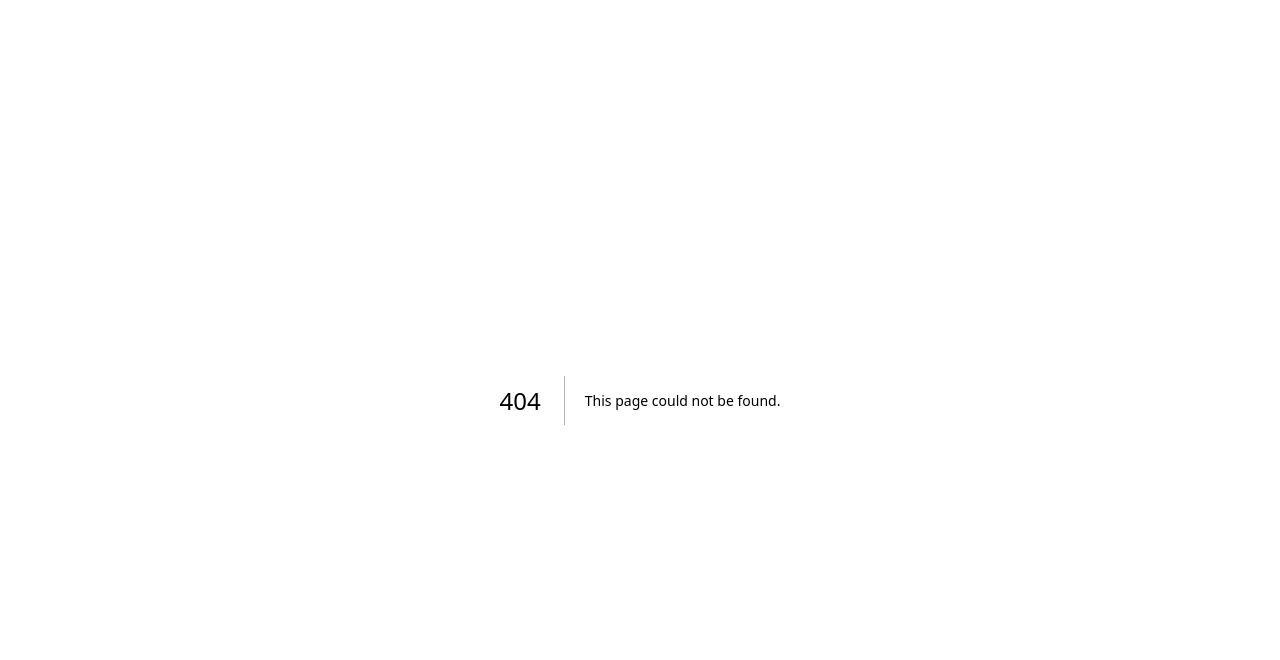
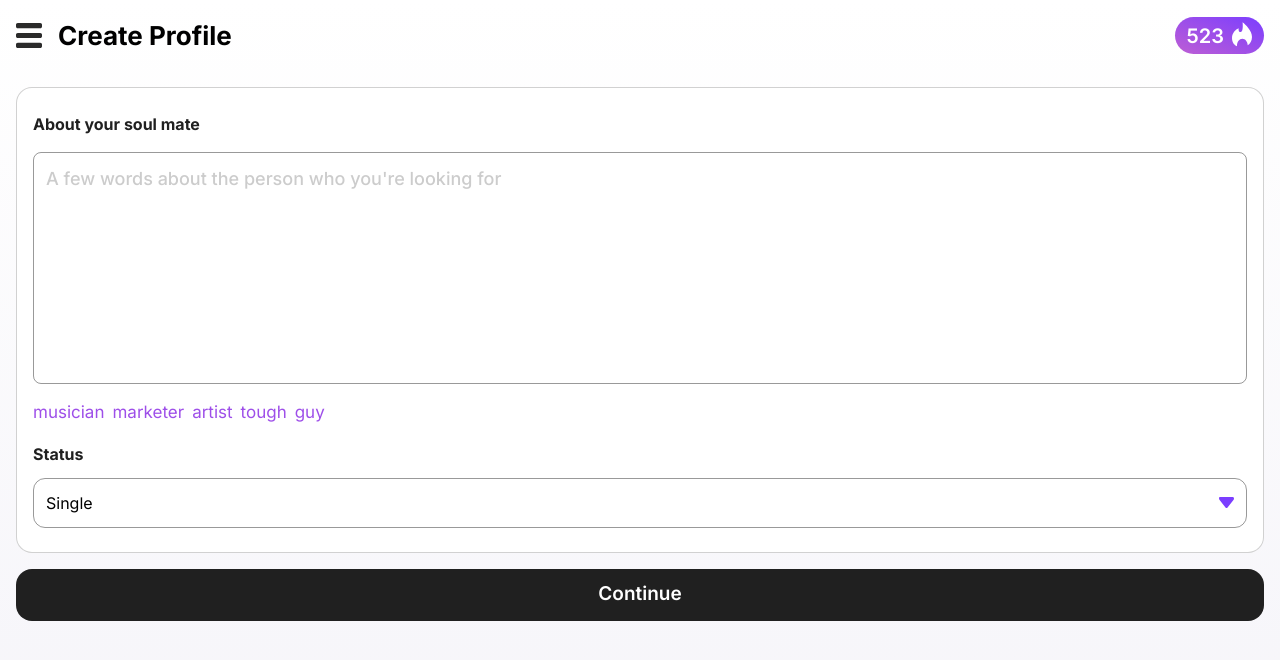
Before and after one commit to kuzcode/testpaybystars, a Next.js app: page /profile in a window 1280 px wide. Before the commit this address had no page. Shown: the top 660 px of the page. Built offline with nearby package versions, Linux system fonts and the light colour scheme.

Commit message:
[completed]: profile page ui

```diff
--- /dev/null
+++ b/src/app/menu/page.tsx
@@ -0,0 +1,29 @@
+'use client'
+
+import Image from 'next/image'
+import Link from 'next/link'
+import { useRouter } from 'next/navigation'
+import React from 'react'
+
+const Menu = () => {
+    const pages = ['profile', 'settings', 'search', 'favorites', 'wallet']
+    const router = useRouter()
+
+    const goBack = () => router.back()
+
+    return (
+        <div className='w-screen h-screen flex items-center justify-center'>
+            <button onClick={goBack}><Image src={'/icons/blackClose.svg'} width={60} height={60} alt="close" className='absolute top-[40px] left-1/2 -translate-x-1/2' /></button>
+            <div className='flex flex-col space-y-10 text-center w-full'>
+                {pages.map((page) => {
+                    return <div key={page} className='relative'>
+                        <Link href={`/${page}`} className='!w-[200px] text-[#202020] font-bold capitalize text-[28px] bg-white px-12 relative z-[99]'>{page}</Link>
+                        {/* <div className='bg-primary h-[4px] w-full absolute top-1/2 -translate-y-1/2 z-[10]' /> */}
+                    </div>
+                })}
+            </div>
+        </div>
+    )
+}
+
+export default Menu
--- a/src/app/page.tsx
+++ b/src/app/page.tsx
@@ -1,18 +1,25 @@
 import { UserProfileShowcase } from "@/widgets/userProfileShowcase";
 import { BottomNavigationBar } from "@/widgets/bottomNavigationBar";
 import { MainAppBar } from "@/widgets/mainAppBar";
+import Image from "next/image";
+import { Page } from "@/shared/ui/Page";
+import { Container } from "@/shared/ui/Container";
 
 export default function Home() {
 
   return (
-    <main className="w-screen h-screen bg-gradient-to-b from-[#FFFFFF] to-[#D8D0F9] pt-4 flex flex-col">
+    <Page className="flex flex-col">
 
-      <MainAppBar />
+      <Container>
+        <MainAppBar text="Search">
+          <Image src={'/icons/filter.svg'} width={28} height={26} alt="filter" />
+        </MainAppBar>
+      </Container>
 
       <UserProfileShowcase />
 
       <BottomNavigationBar />
 
-    </main>
+    </Page>
   );
 }
--- /dev/null
+++ b/src/app/profile/page.tsx
@@ -0,0 +1,41 @@
+import { Button } from '@/shared/ui/Button'
+import { Container } from '@/shared/ui/Container'
+import { Flex } from '@/shared/ui/Flex'
+import { Page } from '@/shared/ui/Page'
+import { MainAppBar } from '@/widgets/mainAppBar'
+import Image from 'next/image'
+import React from 'react'
+
+const Profile = () => {
+    const tags = ['musician', 'marketer', 'artist', 'tough', 'guy']
+    return (
+        <Page className='!to-[#F5F4F9]'>
+            <Container>
+                <MainAppBar text='Create Profile' />
+
+                <div className='px-4 py-6 border border-[#000000] bg-white border-opacity-[18%] rounded-2xl mt-8'>
+                    <h3 className='text-secondary font-bold text-[16px]'>About your soul mate</h3>
+                    <div className='border border-[#000000]/40 rounded-lg p-3 mt-4'>
+                        <textarea placeholder="A few words about the person who you're looking for" className='placeholder-[#CCCCCC] text-secondary font-medium text-[18px] outline-none resize-none w-full h-[200px] bg-transparent'></textarea>
+                    </div>
+                    <Flex className='flex-wrap gap-2 mt-4'>
+                        {tags.map((tag, index) => {
+                            return <span key={index} className='text-primary text-[17px]'>{tag}</span>
+                        })}
+                    </Flex>
+                    <h3 className='text-secondary font-bold text-[16px] mt-4 mb-3'>Status</h3>
+                    <div className='flex items-center justify-between border border-black/40 p-3 rounded-xl'>
+                        <h4>Single</h4>
+                        <Image src={'/icons/arrowDown.svg'} width={15} height={15} alt='arrow-down' />
+                    </div>
+                </div>
+
+                <Button text='Continue' className='mt-4' />
+
+            </Container>
+        </Page>
+
+    )
+}
+
+export default Profile
--- /dev/null
+++ b/src/shared/ui/Button.tsx
@@ -0,0 +1,13 @@
+import clsx from 'clsx';
+import React from 'react'
+
+interface Props {
+    className?: string;
+    text: string;
+}
+
+export const Button: React.FC<Props> = ({ className, text }) => {
+    return (
+        <button className={clsx('bg-secondary text-white w-full rounded-2xl h-[52px] font-semibold text-[19px]', className)}>{text}</button>
+    )
+}
--- /dev/null
+++ b/src/shared/ui/Container.tsx
@@ -0,0 +1,13 @@
+import clsx from 'clsx';
+import React from 'react'
+
+interface Props {
+    className?: string;
+    children?: React.ReactNode;
+}
+
+export const Container: React.FC<Props> = ({ className, children }) => {
+    return (
+        <div className={clsx('px-4', className)}>{children}</div>
+    )
+}
--- /dev/null
+++ b/src/shared/ui/Page.tsx
@@ -0,0 +1,16 @@
+import clsx from 'clsx';
+import React from 'react'
+
+interface Props {
+    className?: string;
+    disableHeightLimit?: boolean;
+    children: React.ReactNode;
+}
+
+export const Page: React.FC<Props> = ({ className, disableHeightLimit = false, children }) => {
+    return (
+        <div className={clsx('w-screen bg-gradient-to-b from-[#FFFFFF] to-[#D8D0F9]', className, {
+            'h-screen': !disableHeightLimit
+        })}>{children}</div>
+    )
+}
--- a/src/widgets/mainAppBar/ui/mainAppBar.tsx
+++ b/src/widgets/mainAppBar/ui/mainAppBar.tsx
@@ -1,19 +1,27 @@
+import { Container } from '@/shared/ui/Container'
 import { Flex } from '@/shared/ui/Flex'
 import { HotScoreBadge } from '@/shared/ui/HotScoreBadge'
 import Image from 'next/image'
+import Link from 'next/link'
 import React from 'react'
 
-export const MainAppBar = () => {
+interface Props {
+    text: string;
+    children?: React.ReactNode;
+}
+
+export const MainAppBar: React.FC<Props> = ({ text, children }) => {
     return (
-        <Flex className="justify-between px-4">
+        <Flex className="justify-between pt-4">
             <Flex className="gap-x-4">
-                <button className=""><Image src={'/icons/menu.svg'} width={26} height={24} alt="menu" /></button>
-                <h3 className="font-bold text-[26px]">Search</h3>
+                <Link href={'/menu'}><Image src={'/icons/menu.svg'} width={26} height={24} alt="menu" /></Link>
+                <h3 className="font-bold text-[26px]">{text}</h3>
             </Flex>
             <Flex className="gap-x-3">
-                <Image src={'/icons/filter.svg'} width={28} height={26} alt="filter" />
+                {children}
                 <HotScoreBadge count={523} />
             </Flex>
         </Flex>
+
     )
 }
--- a/src/widgets/userProfileShowcase/ui/userProfileShowcase.tsx
+++ b/src/widgets/userProfileShowcase/ui/userProfileShowcase.tsx
@@ -1,14 +1,16 @@
+import { Container } from '@/shared/ui/Container'
 import { ReactionButtonsGroup } from '@/widgets/reactionButtonsGroup'
 import Image from 'next/image'
 import React from 'react'
 
 export const UserProfileShowcase = () => {
     return (
-        <div className="px-4 mt-4 flex-1 h-full">
+        <Container className='mt-4 flex-1 h-full'>
             <div className="h-[85%] w-full relative">
                 <Image src={'/images/girl.png'} fill alt="girl" className="object-cover rounded-lg" loading="eager" />
             </div>
             <ReactionButtonsGroup />
-        </div>
+        </Container>
+
     )
 }
--- a/tailwind.config.ts
+++ b/tailwind.config.ts
@@ -14,6 +14,8 @@ const config: Config = {
       colors: {
         gradientPrimary: "#7B3EFF",
         gradientSecondary: "#BD5ED4",
+        primary: "#9E4FE9",
+        secondary: "#202020",
       },
     },
   },
```
Also changed, not shown: public/icons/arrowDown.svg (added), public/icons/blackClose.svg (added).
